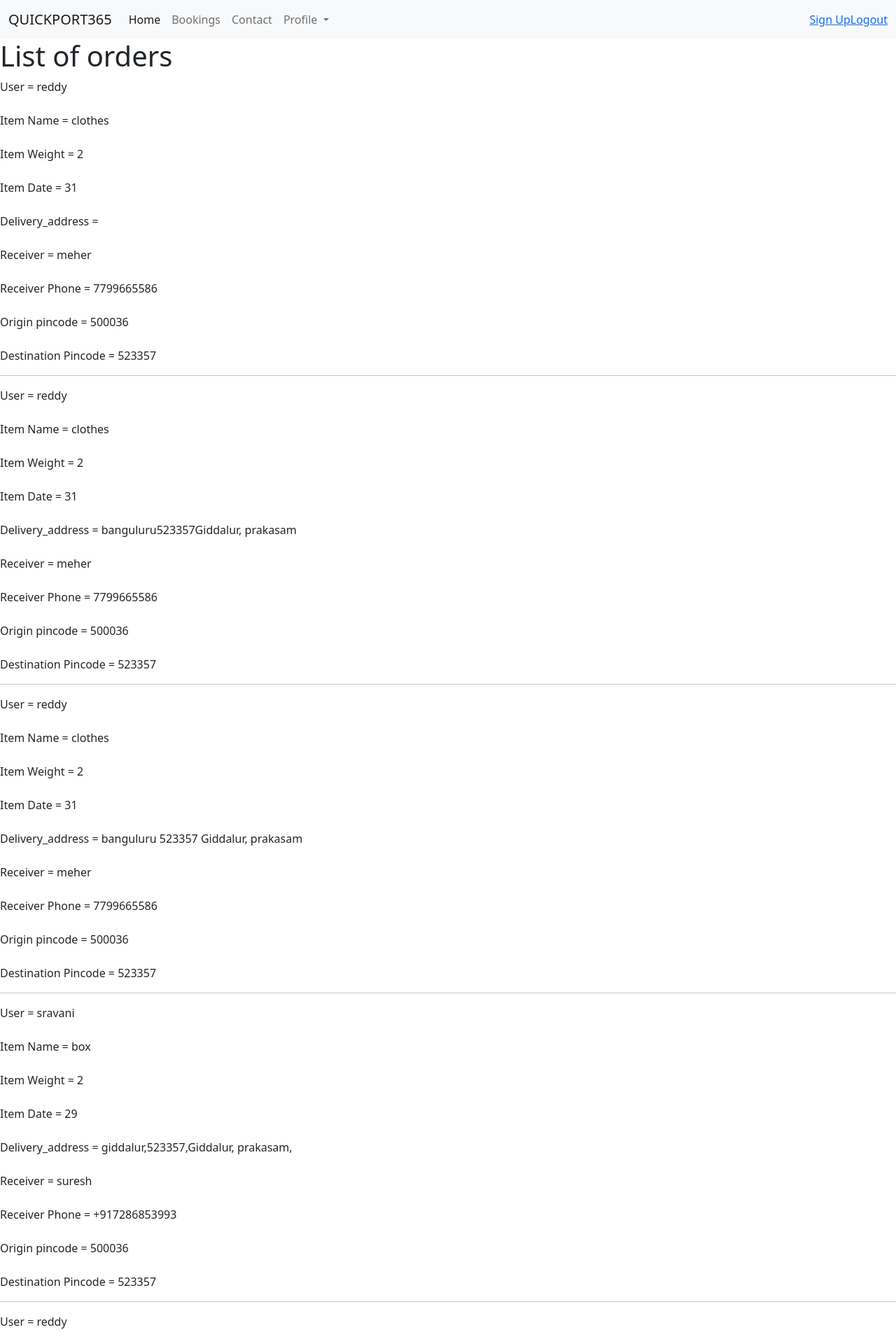
After one commit to Ravindrareddygontu/flask_quickport365, a Flask app: page /orders_list in a window 1280 px wide. The commit adds this page. Shown: the top 1920 px of the page at 70% size. Run offline with Flask 2, Linux system fonts and the light colour scheme; data comes from the database, SQL or seed files in the repository; both versions use the stored data as it was after the commit.

Commit message:
templates

```diff
--- a/app.py
+++ b/app.py
@@ -1,18 +1,52 @@
-from flask import Flask, request, render_template, url_for, flash, redirect, sessions
+from flask import Flask, request, render_template, url_for, flash, redirect, session
 import sqlite3
 from flask_session import Session
 from forms import RegistrationForm, LoginForm, DeliveryRange, ItemDetails
 
-app = Flask(__name__)
+app = Flask('g')
 app.config['SECRET_KEY'] = 'flask303'
+app.config['SESSION_PERMANENT'] = False
+app.config['SESSION_TYPE'] = 'filesystem'
+Session(app)
 
 # connection = sqlite3.connect('database.db')
-# connection.execute('create table users (username text, email text, password text)')
-# connection.close()
-# con.execute('create table itemdetails ( id INTEGER PRIMARY KEY AUTOINCREMENT ,name text, weight text, '
-#             'date text, '
-#             'receiver text, receiver_phone text)')
+# connection.execute('create table users (username text, email text,
+# password text)') connection.close()
+# con.execute('create table itemdetails ( id INTEGER PRIMARY KEY AUTOINCREMENT ,
+# name text, weight text, ' 'date text, ' 'receiver text, receiver_phone text)') con.execute('create table
+# orderdetails
+# (id INTEGER PRIMARY KEY AUTOINCREMENT, user text, itemname text, itemweight text,' 'date text,
+# receiver text, receiver_phone text, service text, price text, delivery_address text)')
 # con.commit()
+# with sqlite3.connect('database.db') as con:
+#   con.execute('alter table orderdetails add destinationpin text')
+#   con.commit()
+# with sqlite3.connect('database.db') as con:
+#   data = con.execute('select * from orderdetails')
+#   print(data.description)
+
+'creating super user'
+@app.route('/base', methods=['GET', 'POST'])
+def base():
+    user = None
+    if session.get('user'):
+        user = session['user']
+    return render_template('base.html', user=user)
+
+
+@app.route('/bookings')
+def user_bookings():
+    if session.get('user'):
+        user = session['user']
+    else:
+        flash('Login to continue')
+        return redirect('/login')
+    with sqlite3.connect('database.db') as con:
+        con.row_factory = sqlite3.Row
+        cur = con.execute('select * from orderdetails where user=?', (user,))
+        rows = cur.fetchall()
+        print(rows)
+    return render_template('bookings.html', rows=rows, total=len(rows))
 
 
 @app.route('/', methods=['GET', 'POST'])
@@ -20,9 +54,15 @@ def home():
     form = DeliveryRange()
     if request.method == 'POST':
         print(request.form)
-        if form.validate_on_submit():
-            return redirect('/item_details')
-    return render_template('home.html', form=form)
+        if session.get('user'):
+            if form.validate_on_submit():
+                session['pincodes'] = request.form
+                return redirect('/item_details')
+        else:
+            flash('Please login to continue')
+            return redirect('/login')
+    user = session.get('user')
+    return render_template('home.html', form=form, user=user)
 
 
 @app.route('/item_details', methods=['GET', 'POST'])
@@ -35,6 +75,7 @@ def item_details():
             date = request.form['date']
             receiver = request.form['receiver']
             receiver_phone = request.form['receiver_phone']
+            session['item_details'] = request.form
             with sqlite3.connect('database.db') as con:
                 con.execute('insert into itemdetails (name,weight,date,receiver,receiver_phone) values (?,?,?,?,?)',
                             (name, weight, date, receiver, receiver_phone))
@@ -46,9 +87,12 @@ def item_details():
 def services():
     if request.method == 'GET':
         service = request.args.get('service')
+        session['service'] = service
         if service == 'Standard':
+            session['price'] = 300
             return render_template('services.html', price=300, days=3)
         elif service == 'Premium':
+            session['price'] = 800
             return render_template('services.html', price=800, days=1)
         else:
             return render_template('services.html')
@@ -58,6 +102,7 @@ def services():
 def address():
     if request.method == 'POST':
         print(request.form)
+        session['daddress'] = request.form
         return redirect('/summary')
     return render_template('address.html')
 
@@ -65,12 +110,46 @@ def address():
 @app.route('/summary')
 def summary():
     price = 300
-    return render_template('summary.html', price=price)
+    item_details = session['item_details']
+    service = session['service']
+    daddress = session.get('daddress')
+    return render_template('summary.html', price=price, item_details=item_details, service=service, daddress=daddress)
 
 
 @app.route('/success')
 def success():
+    user = session.get('user')
+    name = session['item_details']['name']
+    weight = session['item_details']['weight']
+    date = session['item_details']['date']
+    receiver = session['item_details']['receiver']
+    receiver_phone = session['item_details']['receiver_phone']
+    service = session['service']
+    price = session['price']
+    opin = session['pincodes']['origin_pincode']
+    dpin = session['pincodes']['destination_pincode']
+    daddress = ''
+    print(session['daddress'])
+    for i in session['daddress']:
+        daddress += session['daddress'][i]+','
+    print(daddress)
+    with sqlite3.connect('database.db') as con:
+        con.execute('insert into orderdetails (user, itemname, itemweight, date, receiver, receiver_phone, service, '
+                    'price, '
+                    'delivery_address,originpin,destinationpin) values(?,?,?,?,?,?,?,?,?,?,?)',
+                    (user, name, weight, date, receiver, receiver_phone, service, price, daddress, opin, dpin))
     return render_template('success.html')
+
+
+@app.route('/orders_list')
+def orders_list():
+    with sqlite3.connect('database.db') as con:
+        con.row_factory = sqlite3.Row
+        cur = con.execute('select * from orderdetails')
+        rows = cur.fetchall()
+        for i in rows:
+            print(i)
+    return render_template('orders_list.html', rows=rows)
 
 
 @app.route('/list_items')
@@ -84,13 +163,32 @@ def list_items():
     return render_template('list_items.html', row=row)
 
 
-@app.route('/edit_item/<int:id>')
+@app.route('/edit_item/<int:id>', methods=(['GET', 'POST']))
 def edit_item(id):
-    print(id)
+    if request.method == 'POST':
+        name = request.form.get('name')
+        weight = request.form.get('weight')
+        date = request.form.get('date')
+        receiver_ph = request.form.get('receiver_ph')
+        with sqlite3.connect('database.db') as con:
+            con.execute('update itemdetails set name=?,weight=?,date=?,receiver_phone=? where id=?',
+                        (name, weight, date, receiver_ph, id))
+            con.commit()
+            return redirect('/list_items')
     with sqlite3.connect('database.db') as con:
-        var = con.execute('select name from itemdetails where id=id')
-        print(var)
-    return render_template('edit_item.html')
+        var = con.execute('select * from itemdetails where id=?', (id,))
+        for i in var:
+            record = i
+    name, weight, date, receiver_ph = record[1], record[2], record[3], record[5]
+    return render_template('edit_item.html', record=record, name=name, weight=weight, date=date, receiver_ph=receiver_ph)
+
+
+@app.route('/delete_item/<int:id>')
+def delete_item(id):
+    with sqlite3.connect('database.db') as con:
+        con.execute('delete from itemdetails where id=?', (id,))
+        con.commit()
+    return redirect('/list_items')
 
 
 @app.route('/register', methods=['GET', 'POST'])
@@ -105,7 +203,7 @@ def register():
             paswd = request.form['password']
             with sqlite3.connect('database.db') as con:
                 cur = con.cursor()
-                cur.execute('insert into users (username,email,password) values (?,?,?)',(un,email,paswd))
+                cur.execute('insert into users (username,email,password) values (?,?,?)', (un, email, paswd))
                 con.commit()
             flash('signup successful')
             return redirect('/')
@@ -124,11 +222,23 @@ def login():
         for i in users.fetchall():
             if i[0] == username and i[2] == password:
                 flash('logged in successfully')
+                session['user'] = username
                 return redirect('/')
         else:
             flash('wrong credentials')
             return render_template('login.html', form=form)
     return render_template('login.html', form=form)
+
+
+@app.route('/logout')
+def logout():
+    if session.get('user'):
+        session['user'] = None
+        flash('logged out successfully')
+        return redirect('/')
+    else:
+        flash('not login yet')
+        return redirect('/')
 
 
 @app.route('/users')
--- a/forms.py
+++ b/forms.py
@@ -8,6 +8,7 @@ class RegistrationForm(FlaskForm):
     email = StringField('email', validators=[DataRequired()])
     password = PasswordField('password', validators=[DataRequired()])
     confirm_password = PasswordField('confirm_password', validators=[DataRequired(), EqualTo('password')])
+    superuser = BooleanField()
     submit = SubmitField('sign up')
 
 
--- a/templates/base.html
+++ b/templates/base.html
@@ -1,14 +1,59 @@
-<!DOCTYPE html>
-<html lang="en">
 <head>
     <meta charset="UTF-8">
-    <title>Title</title>
-    <link rel="stylesheet" href="https://maxcdn.bootstrapcdn.com/bootstrap/3.4.1/css/bootstrap.min.css">
-  <script src="https://ajax.googleapis.com/ajax/libs/jquery/3.6.1/jquery.min.js"></script>
-  <script src="https://maxcdn.bootstrapcdn.com/bootstrap/3.4.1/js/bootstrap.min.js"></script>
+    <!-- CSS only -->
+<link href="https://cdn.jsdelivr.net/npm/bootstrap@5.2.3/dist/css/bootstrap.min.css" rel="stylesheet" integrity="sha384-rbsA2VBKQhggwzxH7pPCaAqO46MgnOM80zW1RWuH61DGLwZJEdK2Kadq2F9CUG65" crossorigin="anonymous">
+    <!-- JavaScript Bundle with Popper -->
+<script src="https://cdn.jsdelivr.net/npm/bootstrap@5.2.3/dist/js/bootstrap.bundle.min.js" integrity="sha384-kenU1KFdBIe4zVF0s0G1M5b4hcpxyD9F7jL+jjXkk+Q2h455rYXK/7HAuoJl+0I4" crossorigin="anonymous"></script>
 </head>
+{% block head_content %}
+{% endblock %}
 <body>
+<nav class="navbar navbar-expand-lg bg-light">
+  <div class="container-fluid">
+    <a class="navbar-brand" href="#">QUICKPORT365</a>
+    <button class="navbar-toggler" type="button" data-bs-toggle="collapse" data-bs-target="#navbarNavDropdown" aria-controls="navbarNavDropdown" aria-expanded="false" aria-label="Toggle navigation">
+      <span class="navbar-toggler-icon"></span>
+    </button>
+    <div class="collapse navbar-collapse" id="navbarNavDropdown">
+      <ul class="navbar-nav">
+        <li class="nav-item">
+          <a class="nav-link active" aria-current="page" href="/">Home</a>
+        </li>
+        <li class="nav-item">
+          <a class="nav-link" href="/bookings">Bookings</a>
+        </li>
+        <li class="nav-item">
+          <a class="nav-link" href="/contact">Contact</a>
+        </li>
+        <li class="nav-item dropdown">
+          <a class="nav-link dropdown-toggle" href="#" role="button" data-bs-toggle="dropdown" aria-expanded="false">
+            Profile
+          </a>
+          <ul class="dropdown-menu">
+            <li><a class="dropdown-item" href="#">Profile</a></li>
+            <li><a class="dropdown-item" href="#">About us</a></li>
+            <li><a class="dropdown-item" href="#">details</a></li>
+          </ul>
+
+        </li>
+      </ul>
+    </div>
+     <ul class="nav navbar-nav navbar-right">
+
+            <li><a href="/register"><span class="glyphicon glyphicon-user"></span> Sign Up </a></li><br>
+        {% if user==None %}
+        <li><a href="/login"><span class="glyphicon glyphicon-user"></span> Login</a></li>
+       {% else %}
+       <li><a href="/logout"><span class="glyphicon glyphicon-user"></span>Logout</a></li>
+       {% endif %}
+
+          </ul>
+  </div>
+
+</nav>
+
+</body>
+</html>
+
 {% block content %}
 {% endblock %}
-</body>
-</html>
--- a/templates/list_items.html
+++ b/templates/list_items.html
@@ -5,6 +5,7 @@
     <title>Title</title>
 </head>
 <body>
+<a href="/">Go Home</a><hr>
 {% for i in row %}
 Item Name = {{i.name}}<br>
 Item Name = {{i.weight}}<br>
@@ -12,7 +13,7 @@ Order date = {{i.date}}<br>
 Receiver = {{i.receiver}}<br>
 Receiver Phone = {{i.receiver_phone}}<br>
 <a href="/edit_item/{{i.id}}">Edit</a>
-<a href="/delete_item">Delete</a><hr>
+<a href="/delete_item/{{i.id}}">Delete</a><hr>
 {% endfor %}
 </body>
 </html>
--- a/templates/login.html
+++ b/templates/login.html
@@ -12,6 +12,7 @@
     {{form.password}}
     {{form.submit}}
 </form>
+<a href="/register">Sign up</a>
 {% with messages = get_flashed_messages() %}
  {% if messages %}
   <ul>
--- /dev/null
+++ b/templates/orders_list.html
@@ -0,0 +1,22 @@
+{% extends 'base.html' %}
+{% block content %}
+<head>
+    <meta charset="UTF-8">
+    <title>Title</title>
+</head>
+<body>
+<h1>List of orders</h1>
+{% for order in rows %}
+User = {{order.user}}<br><br>
+Item Name = {{order.itemname}}<br><br>
+Item Weight = {{order.itemweight}}<br><br>
+Item Date = {{order.date}}<br><br>
+Delivery_address = {{order.delivery_address}}<br><br>
+Receiver = {{order.receiver}}<br><br>
+Receiver Phone = {{order.receiver_phone}}<br><br>
+Origin pincode = {{order.originpin}}<br><br>
+Destination Pincode = {{order.destinationpin}}<hr>
+{% endfor %}
+</body>
+</html>
+{% endblock %}
--- a/templates/services.html
+++ b/templates/services.html
@@ -1,5 +1,5 @@
-<!DOCTYPE html>
-<html lang="en">
+{% extends 'base.html' %}
+{% block content %}
 <head>
     <meta charset="UTF-8">
     <title>Title</title>
@@ -18,3 +18,4 @@ Days to Deliver = {{days}}<hr>
 {% endif %}
 </body>
 </html>
+{% endblock %}
--- a/templates/success.html
+++ b/templates/success.html
@@ -1,5 +1,5 @@
-<!DOCTYPE html>
-<html lang="en">
+{% extends 'base.html' %}
+{% block content %}
 <head>
     <meta charset="UTF-8">
     <title>Title</title>
@@ -9,3 +9,4 @@
 <a href="/">Go to home</a>
 </body>
 </html>
+{% endblock %}
```
Also changed, not shown: templates/bookings.html (added, +22 -0 lines), templates/edit_item.html (+11 -0 lines), templates/home.html (+12 -8 lines), templates/item_details.html (+6 -3 lines), templates/summary.html (+15 -3 lines), database.db, 2 other files.
